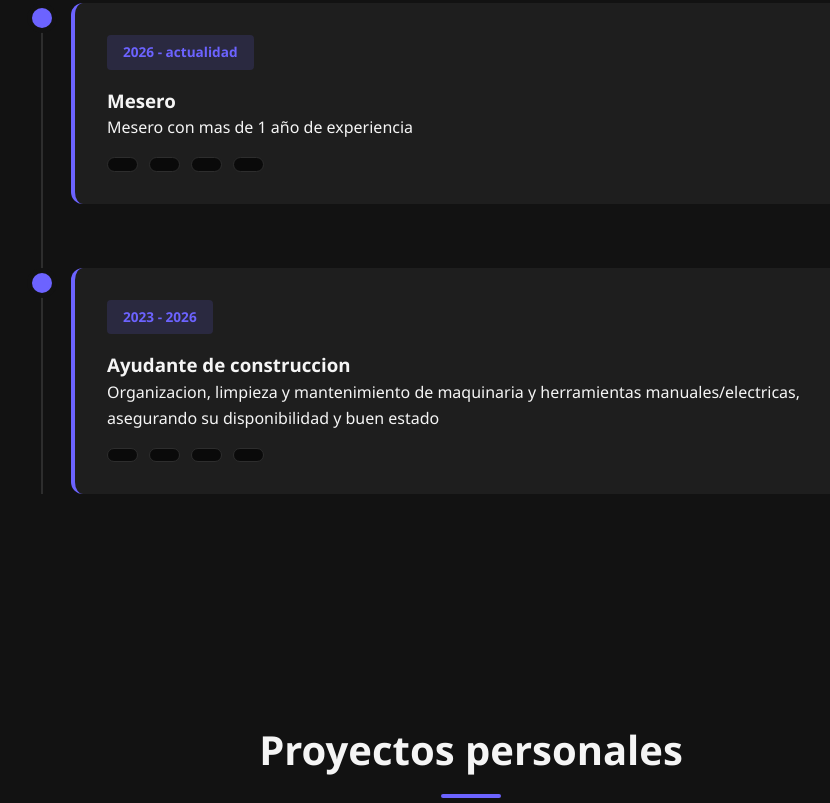
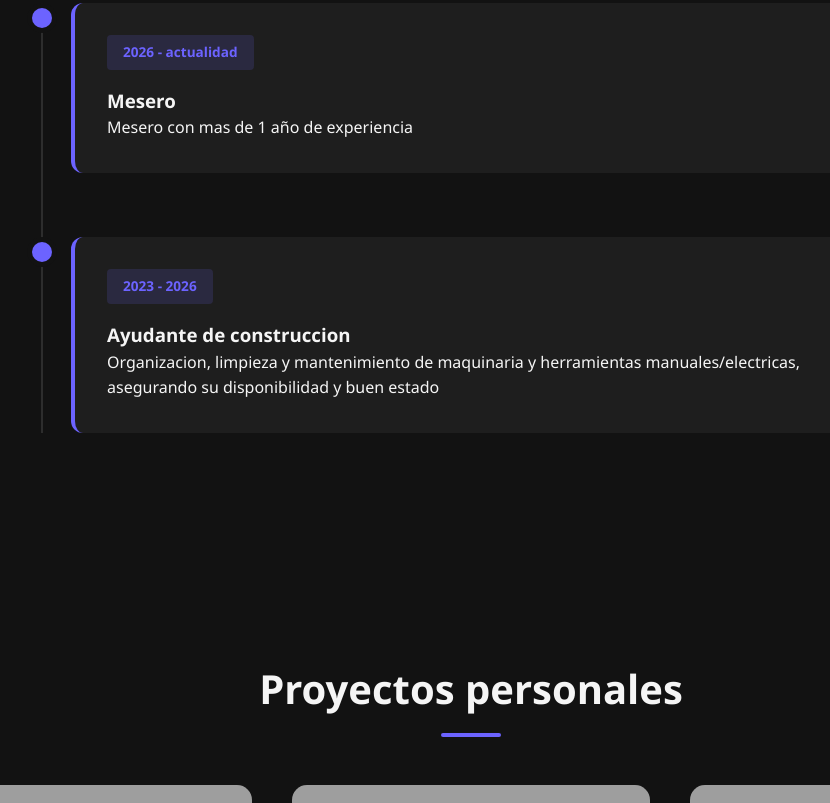
Before and after one commit to wperezd-dot/Portafolio-web-, a plain HTML site: page index.html in a window 1280 px wide. Shown: the part 1005-1808 px from the top of the page, without its empty margins (169-999 px from the left). Drawn offline with Linux system fonts and the light colour scheme; grey boxes are pictures that could not be loaded.

Commit message:
Update index.html

```diff
--- a/index.html
+++ b/index.html
@@ -50,12 +50,6 @@
                         <h3>Mesero</h3>
                         <h4></h4>
                         <p>Mesero con mas de 1 año de experiencia</p>
-                        <ul class="skills">
-                            <li></li>
-                            <li></li>
-                            <li></li>
-                            <li></li>
-                        </ul>
                     </div>
                 </div>
                 <div class="timeline-item">
@@ -64,12 +58,6 @@
                         <h3>Ayudante de construccion</h3>
                         <h4></h4>
                         <p>Organizacion, limpieza y mantenimiento de maquinaria y herramientas manuales/electricas, asegurando su disponibilidad y buen estado</p>
-                        <ul class="skills">
-                            <li></li>
-                            <li></li>
-                            <li></li>
-                            <li></li>
-                        </ul>
                     </div>
                 </div>
             </div>
```
